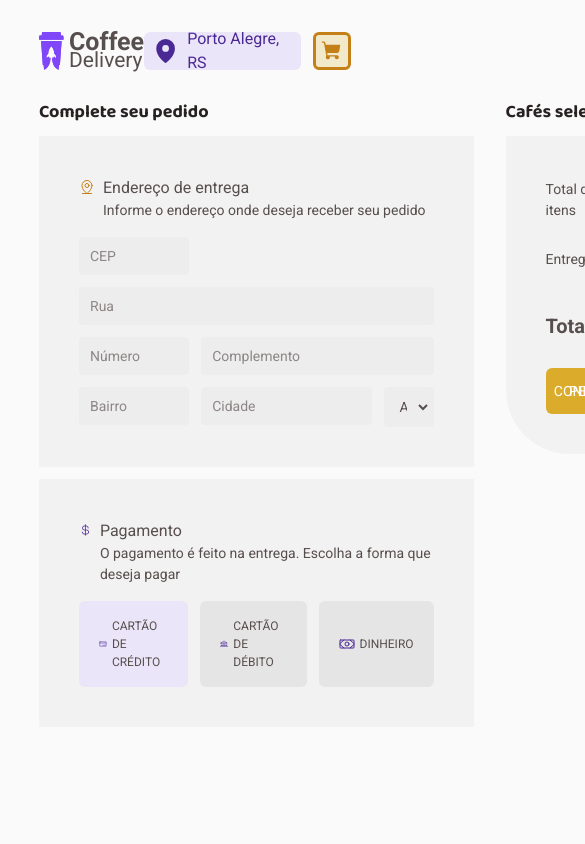
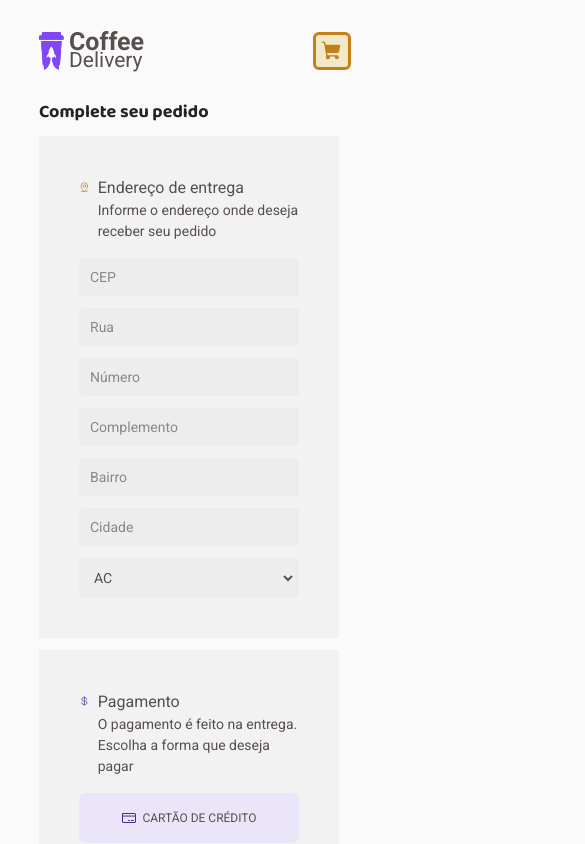
Before and after one commit to didierpg/coffee-delivery, a React (Vite) app: page /checkout in a window 390 px wide. Shown: the top 844 px of the page, 585 px wide, since content can reach past the window. Built offline with nearby package versions, Linux system fonts and the light colour scheme.

Commit message:
fix: adjust responsiveness for better layout behavior. closes #19

```diff
--- a/src/App/components/Header/index.tsx
+++ b/src/App/components/Header/index.tsx
@@ -1,7 +1,7 @@
 import { Link, NavLink } from "react-router-dom";
 import LogoImage from "../../../assets/logo.svg";
 import { StyledHeader } from "./styled";
-import { MapPin, ShoppingCart } from "phosphor-react";
+import { ShoppingCart } from "phosphor-react";
 import { useOrder } from "../../context/Order";
 
 export function Header() {
@@ -22,11 +22,7 @@ export function Header() {
           </div>
         </Link>
       </div>
-      <div className="actions">
-        <span>
-          <MapPin size={32} weight="fill" />
-          <span>Porto Alegre, RS</span>
-        </span>
+      <div className="checkout">
         <NavLink to="/checkout">
           <ShoppingCart weight="fill" />
           {!!totalItemsCount && <b>{totalItemsCount}</b>}
--- a/src/App/components/Header/styled.ts
+++ b/src/App/components/Header/styled.ts
@@ -6,42 +6,28 @@ export const StyledHeader = styled.header`
   align-items: center;
   justify-content: space-between;
 
-  .brand {
+  div.brand {
     a {
       display: flex;
       gap: 0.5rem;
       line-height: 1.9rem;
-    }
-
-    a div {
-      display: flex;
-      flex-direction: column;
-    }
-
-    a div strong {
-      font-size: 2.5rem;
-    }
-
-    a div span {
-      font-size: 2.1rem;
+      div {
+        display: flex;
+        flex-direction: column;
+        strong {
+          font-size: 2.5rem;
+        }
+        span {
+          font-size: 2.1rem;
+        }
+      }
     }
   }
 
-  .actions {
+  div.checkout {
     display: flex;
     align-items: center;
     gap: 12px;
-
-    span {
-      display: flex;
-      align-items: center;
-      padding: 8px;
-      height: 38px;
-      border-radius: 6px;
-      color: ${({ theme }) => theme.color.darkPurple};
-      background-color: ${({ theme }) => theme.color.lightPurple};
-    }
-
     a {
       display: flex;
       position: relative;
--- a/src/App/pages/Checkout/CartItem/styled.ts
+++ b/src/App/pages/Checkout/CartItem/styled.ts
@@ -3,8 +3,8 @@ import styled from "styled-components";
 export const StyledCoffeeItem = styled.div`
   > span {
     display: flex;
-    align-items: start;
     gap: 2rem;
+    justify-content: center;
 
     img {
       width: 6.4rem;
--- a/src/App/pages/Checkout/index.tsx
+++ b/src/App/pages/Checkout/index.tsx
@@ -92,7 +92,7 @@ export function Checkout() {
       <form onSubmit={handleSubmit(onSubmit)}>
         <section>
           <h3>Complete seu pedido</h3>
-          <div>
+          <div className="delivery">
             <header>
               <MapPinLine color={theme.color.darkYellow} />
               <p>
@@ -150,7 +150,7 @@ export function Checkout() {
             </div>
           </div>
 
-          <div>
+          <div className="payment">
             <header>
               <CurrencyDollar color={theme.color.darkPurple} />
               <p>
--- a/src/App/pages/Checkout/styled.ts
+++ b/src/App/pages/Checkout/styled.ts
@@ -2,11 +2,18 @@ import styled from "styled-components";
 
 export const StyledCheckout = styled.main`
   form {
+    // border: 1px solid red;
+    width: 100%;
     display: grid;
-    grid-template-columns: 0.7fr 0.5fr;
     gap: 3.2rem;
+    grid-template-columns: 1fr;
+
+    @media (min-width: 769px) {
+      grid-template-columns: 0.7fr 0.5fr;
+    }
 
     section {
+      // border: 1px solid orange;
       display: flex;
       flex-direction: column;
       gap: 1.2rem;
@@ -15,7 +22,19 @@ export const StyledCheckout = styled.main`
         font-size: 1.8rem;
       }
 
-      > div {
+      div.delivery,
+      div.payment,
+      div.confirm {
+        // border: 1px solid gold;
+
+        > div {
+          // border: 1px solid cyan;
+
+          > * {
+            // border: 1px solid purple;
+          }
+        }
+
         padding: 4rem;
         background-color: ${({ theme }) => theme.color.baseCard};
 
@@ -24,6 +43,8 @@ export const StyledCheckout = styled.main`
         }
 
         header {
+          // border: 1px solid lime;
+
           display: flex;
           gap: 0.8rem;
           align-items: start;
@@ -35,48 +56,86 @@ export const StyledCheckout = styled.main`
             }
           }
         }
+      }
 
-        .fields {
+      div.delivery {
+        max-width: fit-content;
+
+        div.fields {
           display: grid;
           grid-template-columns: repeat(12, 1fr);
           gap: 1.2rem;
 
           .field {
             position: relative;
-
             &:nth-child(1) {
               grid-column: span 4;
+
+              @media (max-width: 768px) {
+                grid-column: span 12;
+              }
             }
+
             &:nth-child(2) {
               grid-column: span 12;
+
+              @media (max-width: 768px) {
+                grid-column: span 12;
+              }
             }
 
             &:nth-child(3) {
               grid-column: span 4;
+
+              @media (max-width: 768px) {
+                grid-column: span 12;
+              }
             }
 
             &:nth-child(4) {
               grid-column: span 8;
+
+              @media (max-width: 768px) {
+                grid-column: span 12;
+              }
             }
 
             &:nth-child(5) {
               grid-column: span 4;
+
+              @media (max-width: 768px) {
+                grid-column: span 12;
+              }
             }
 
             &:nth-child(6) {
               grid-column: span 6;
+
+              @media (max-width: 768px) {
+                grid-column: span 12;
+              }
             }
 
             &:nth-child(7) {
               grid-column: span 2;
+
+              @media (max-width: 768px) {
+                grid-column: span 12;
+              }
             }
           }
         }
+      }
 
-        .payment-options {
+      div.payment {
+        div.payment-options {
           display: grid;
           grid-template-columns: repeat(3, 1fr);
           gap: 1.2rem;
+
+          @media (max-width: 768px) {
+            grid-template-columns: 1fr;
+          }
 
           input {
             display: none;
@@ -95,6 +154,7 @@ export const StyledCheckout = styled.main`
             display: flex;
             gap: 0.5rem;
             align-items: center;
+            justify-content: center;
 
             background-color: ${({ theme }) => theme.color.baseButton};
             padding: 1.6rem 2rem;
@@ -110,10 +170,10 @@ export const StyledCheckout = styled.main`
         }
       }
 
-      .confirm {
+      div.confirm {
         border-radius: 0 6.4rem 0 6.4rem;
 
-        .total {
+        div.total {
           display: flex;
           flex-direction: column;
           gap: 1.2rem;
--- a/src/App/pages/Success/styled.ts
+++ b/src/App/pages/Success/styled.ts
@@ -10,6 +10,10 @@ export const StyledSuccess = styled.main`
     flex: 1;
     justify-content: space-between;
     gap: 10rem;
+
+    @media (max-width: 400px) {
+      flex-direction: column;
+    }
 
     div:first-child {
       display: flex;
--- a/src/styles/global.ts
+++ b/src/styles/global.ts
@@ -133,5 +133,9 @@ export const GlobalStyle = createGlobalStyle`
     opacity: .2;
 
   }
-
+  @media (max-width: 400px) {
+    main * {
+      max-width: 300px;
+    }
+  }
 `;
```
